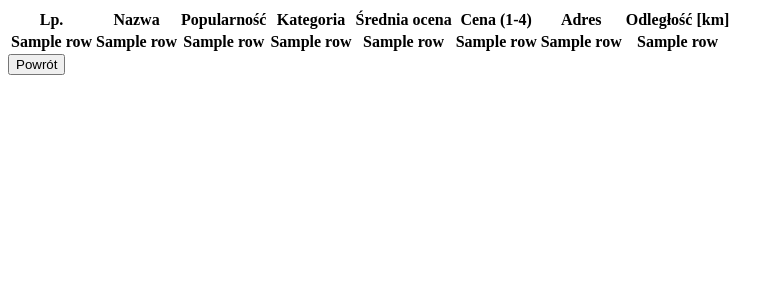
After one commit to zetraxus/spdb, a Flask app: template backend/templates/response_with_dist.html in a window 1280 px wide. The commit adds this page. Shown: the top 300 px of the page, without its empty margins (0-784 px from the left). Run offline with Flask 2, Linux system fonts and the light colour scheme; the template is opened without the code that fills it: most values are stand-ins (such as "Sample title", 1, 10 or a date in 2020); lists and menus that the app fills with data are empty; parts of the project's set-up code (start-up, migrations or seed data) failed here and were passed over.

Commit message:
added table (html), sorting by popularity

```diff
--- a/backend/app.py
+++ b/backend/app.py
@@ -2,7 +2,7 @@ import mysql.connector as mysql
 from flask import Flask, render_template, request
 
 from backend.config import host, user, passwd, database
-from backend.utils import search_for_coords, filter_results
+from backend.utils import search_for_coords, filter_results, calc_popularity
 from backend.sql_query import SQLQuery
 from backend.utils import sort_results
 
@@ -33,7 +33,16 @@ def process():
             results = sort_results(results, query_builder.order)
 
     results = results[:query_builder.results_cnt]
-    return render_template('response.html', results=results)
+    if query_builder.order != 'popularność':
+        calc_popularity(results)
+
+    for i in range(len(results)):
+        results[i] += (i + 1,)
+
+    if query_builder.address:
+        return render_template('response_with_dist.html', results=results)
+    else:
+        return render_template('response_base.html', results=results)
 
 
 if __name__ == '__main__':
--- a/backend/templates/query.html
+++ b/backend/templates/query.html
@@ -30,7 +30,7 @@
   <label for="results_cnt">Liczba wyników (domyślnie 20): </label>
   <input type="text" id="results_cnt" name="results_cnt"><br>
 
-  <label for="order">Sortowanie: (rating, price, distance)</label>
+  <label for="order">Sortowanie: (ocena, cena, odległość, popularność)</label>
   <input type="text" id="order" name="order"><br>
 
   <input type="submit" value="Wyślij">
--- /dev/null
+++ b/backend/templates/response_with_dist.html
@@ -0,0 +1,36 @@
+<!DOCTYPE html>
+<html lang="pl">
+<head>
+    <meta charset="utf-8">
+    <title>Wyniki</title>
+</head>
+<body>
+<form action="/" method="post">
+    <table>
+        <tr>
+            <th>Lp.</th>
+            <th>Nazwa</th>
+            <th>Popularność</th>
+            <th>Kategoria</th>
+            <th>Średnia ocena</th>
+            <th>Cena (1-4)</th>
+            <th>Adres</th>
+            <th>Odległość [km]</th>
+        </tr>
+        {% for row in results %}
+        <tr>
+            <th>{{ row[22] }}</th>
+            <th>{{ row[1] }}</th>
+            <th>{{ row[21] }}</th>
+            <th>{{ row[5] }}</th>
+            <th>{{ row[6] }}</th>
+            <th>{{ row[9] }}</th>
+            <th>{{ row[10] }}</th>
+            <th>{{ row[20] }}</th>
+        </tr>
+        {% endfor %}
+    </table>
+    <input type="submit" value="Powrót">
+</form>
+</body>
+</html>
```
Also changed, not shown: backend/templates/response.html (deleted, +0 -20 lines), backend/templates/response_base.html (added, +34 -0 lines), backend/utils.py (+19 -6 lines).
